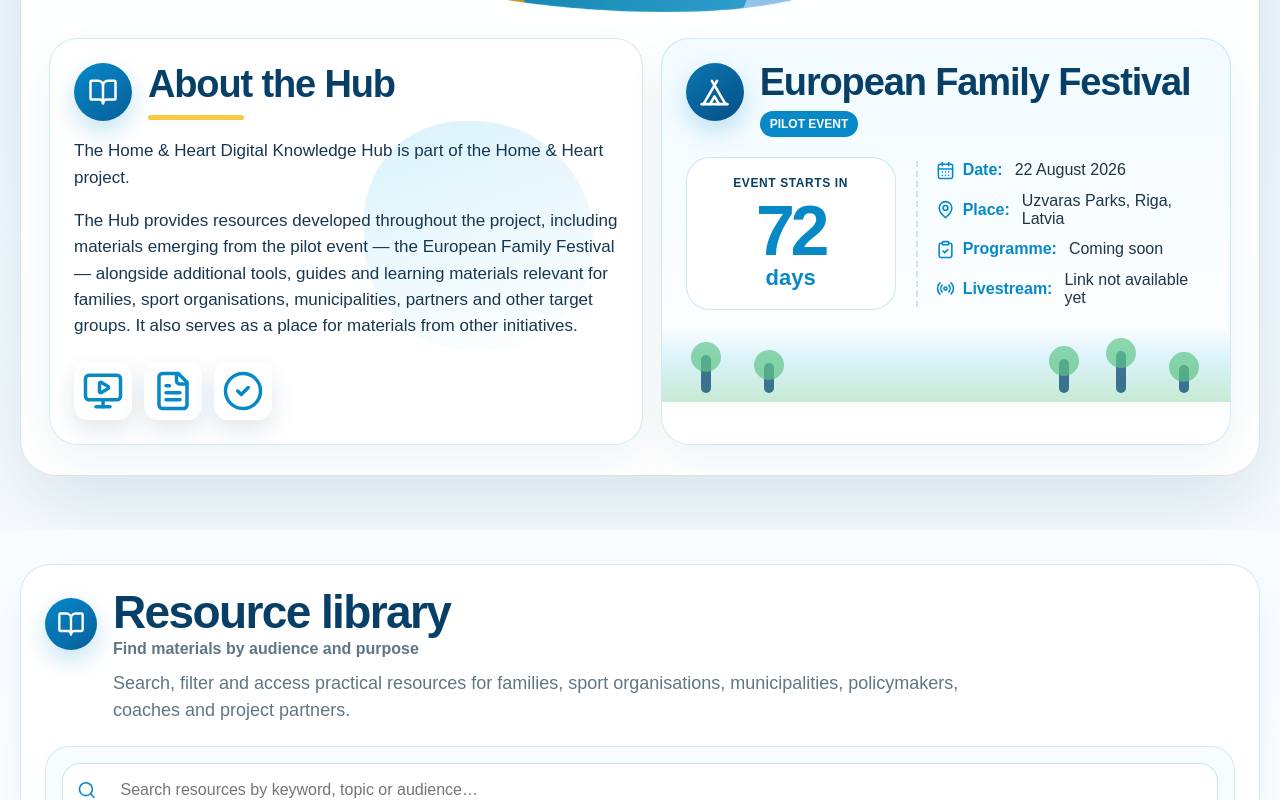
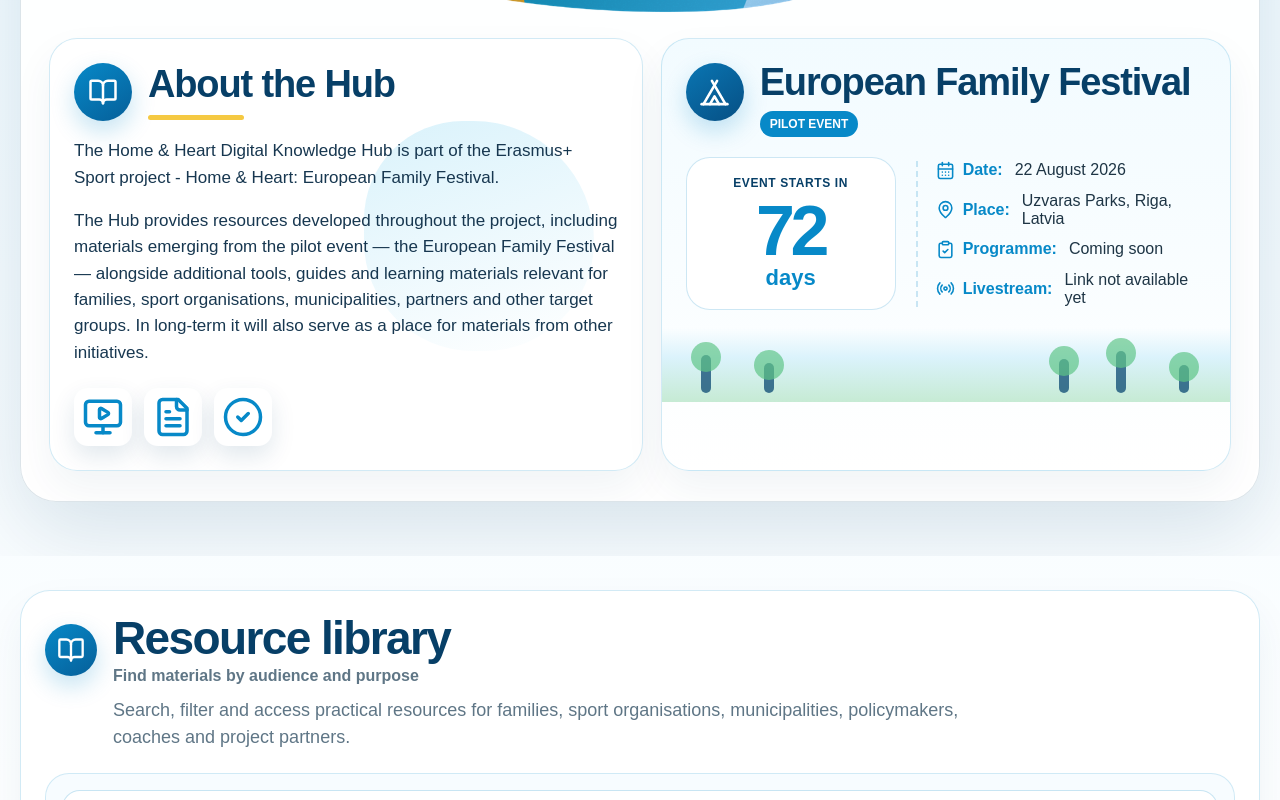
Before and after one commit to ronaldsrezais-cpu/knowledge-hub, a Next.js app: page / in a window 1280 px wide. Shown: the part 740-1540 px from the top of the page. Built offline with nearby package versions, Linux system fonts and the light colour scheme.

Commit message:
Add files via upload

```diff
--- a/app/globals.css
+++ b/app/globals.css
@@ -160,9 +160,6 @@ select, input, textarea { width:100%; padding: 13px 14px; border:1px solid var(-
   gap: 22px;
 }
 
-.footer-main p {
-  max-width: 820px;
-}
 
 .eu-visibility {
   display: grid;
--- a/app/page.tsx
+++ b/app/page.tsx
@@ -261,8 +261,8 @@ export default function Page() {
                   <span className="round-icon"><BookOpen size={30}/></span>
                   <div><h2>About the Hub</h2><div className="yellow-line" /></div>
                 </div>
-                <p>The Home & Heart Digital Knowledge Hub is part of the Home & Heart project.</p>
-                <p>The Hub provides resources developed throughout the project, including materials emerging from the pilot event — the European Family Festival — alongside additional tools, guides and learning materials relevant for families, sport organisations, municipalities, partners and other target groups. It also serves as a place for materials from other initiatives.</p>
+                <p>The Home & Heart Digital Knowledge Hub is part of the Erasmus+ Sport project - Home & Heart: European Family Festival.</p>
+                <p>The Hub provides resources developed throughout the project, including materials emerging from the pilot event — the European Family Festival — alongside additional tools, guides and learning materials relevant for families, sport organisations, municipalities, partners and other target groups. In long-term it will also serve as a place for materials from other initiatives.</p>
                 <div className="mini-graphic" aria-hidden="true">
                   <MonitorPlay size={42}/><FileText size={42}/><CheckCircle2 size={42}/>
                 </div>
@@ -394,11 +394,6 @@ export default function Page() {
 
       <footer className="footer eu-footer">
         <div className="container eu-footer-inner">
-          <div className="footer-main">
-            <h2>Home & Heart Digital Knowledge Hub</h2>
-            <p>Developed as an open-access digital platform for inclusive family sport, online engagement, learning resources and long-term replication.</p>
-          </div>
-
           <div className="partner-visibility" aria-label="Coordinator and partners">
             <div className="partner-block coordinator-block">
               <span className="partner-label">Coordinator</span>
```
